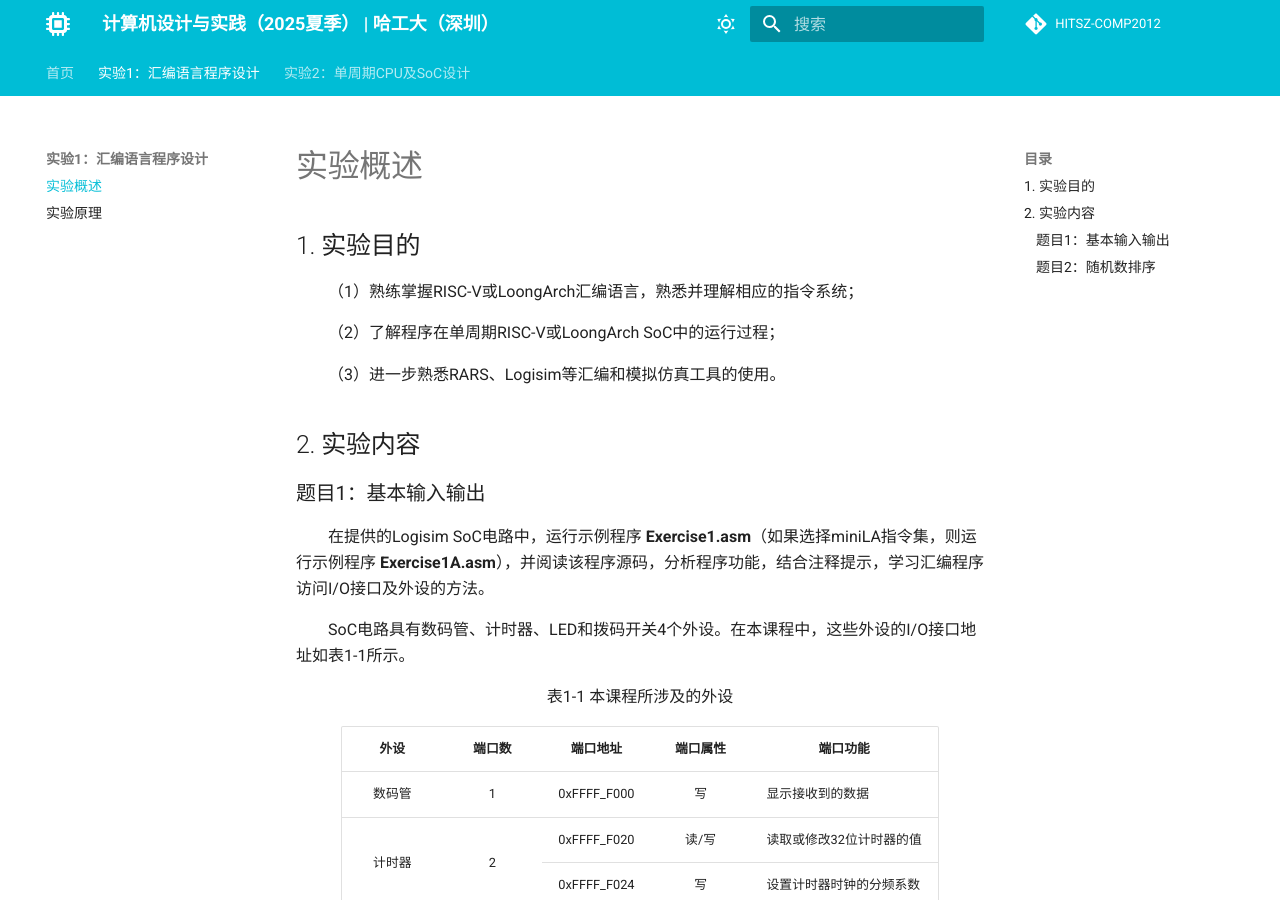
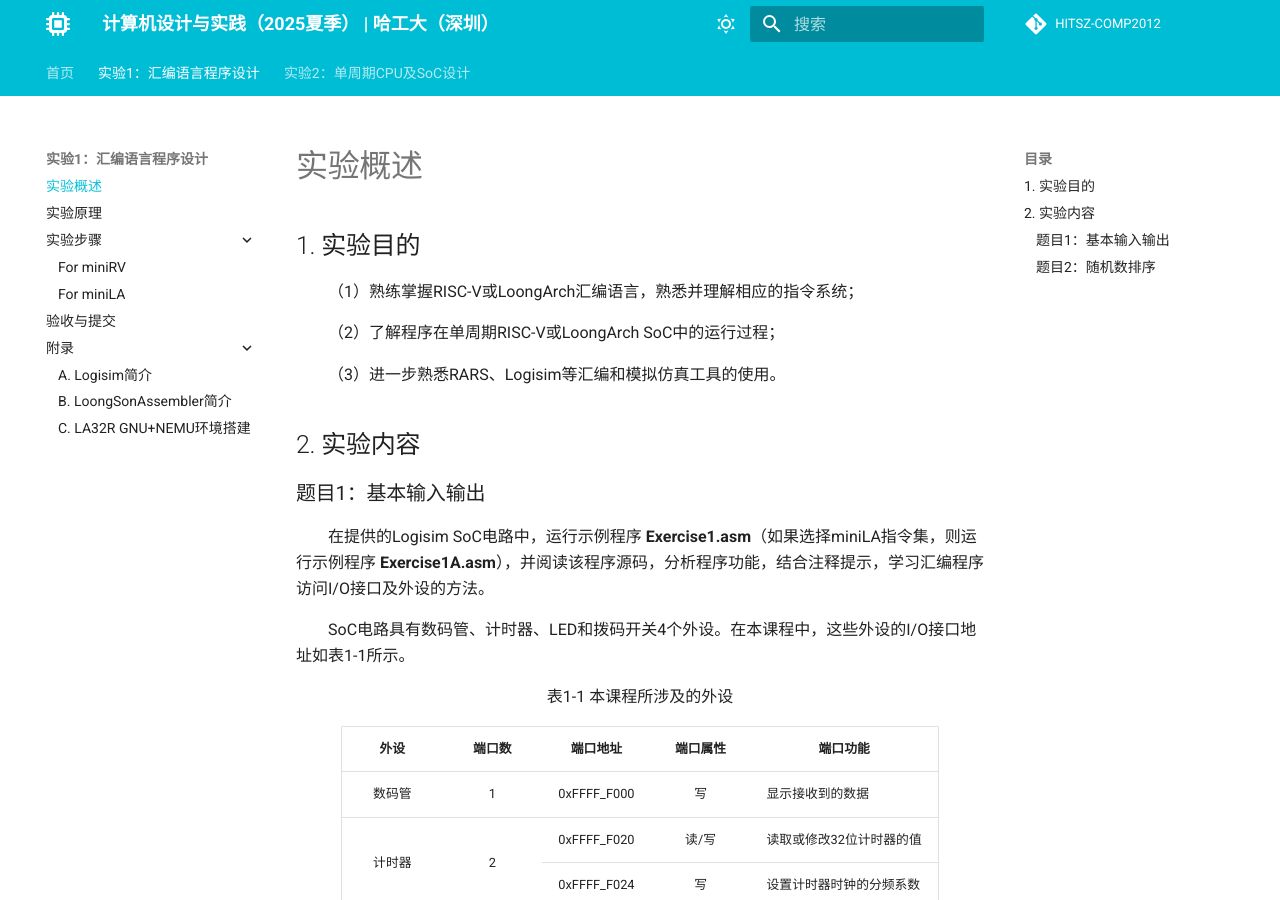
Before and after one commit to CuO114/cpu-design-labs, an MkDocs documentation site: the page built from docs/lab1/0-overview.md, in a window 1280 px wide and 900 px high. Built offline with MkDocs 1.6.1 and Material for MkDocs 9.7.7, drawn with Linux system fonts in a browser that asks for light colours; emoji names are drawn with the system emoji font; formulas are drawn with MathJax 3; some of the changed lines change nothing that is shown.

Commit message:
Update mkdocs.yml

```diff
--- a/mkdocs.yml
+++ b/mkdocs.yml
@@ -76,14 +76,14 @@ nav:
   - 实验1：汇编语言程序设计:
     - 实验概述: lab1/0-overview.md
     - 实验原理: lab1/1-theory.md
-  #   - 实验步骤:
-  #     - For miniRV: lab1/2-step_rv.md
-  #     - For miniLA: lab1/2-step_la.md
-  #   - 验收与提交: lab1/3-submit.md
-  #   - 附录:
-  #     - A. Logisim简介: lab1/A-logisim.md
-  #     - B. LoongSonAssembler简介: lab1/B-LAasm.md
-  #     - C. LA32R GNU+NEMU环境搭建: lab1/C-LAenvir.md
+    - 实验步骤:
+      - For miniRV: lab1/2-step_rv.md
+      - For miniLA: lab1/2-step_la.md
+    - 验收与提交: lab1/3-submit.md
+    - 附录:
+      - A. Logisim简介: lab1/A-logisim.md
+      - B. LoongSonAssembler简介: lab1/B-LAasm.md
+      - C. LA32R GNU+NEMU环境搭建: lab1/C-LAenvir.md
   - 实验2：单周期CPU及SoC设计:
     - 实验概述: lab2/0-overview.md
     - 实验原理:
```
